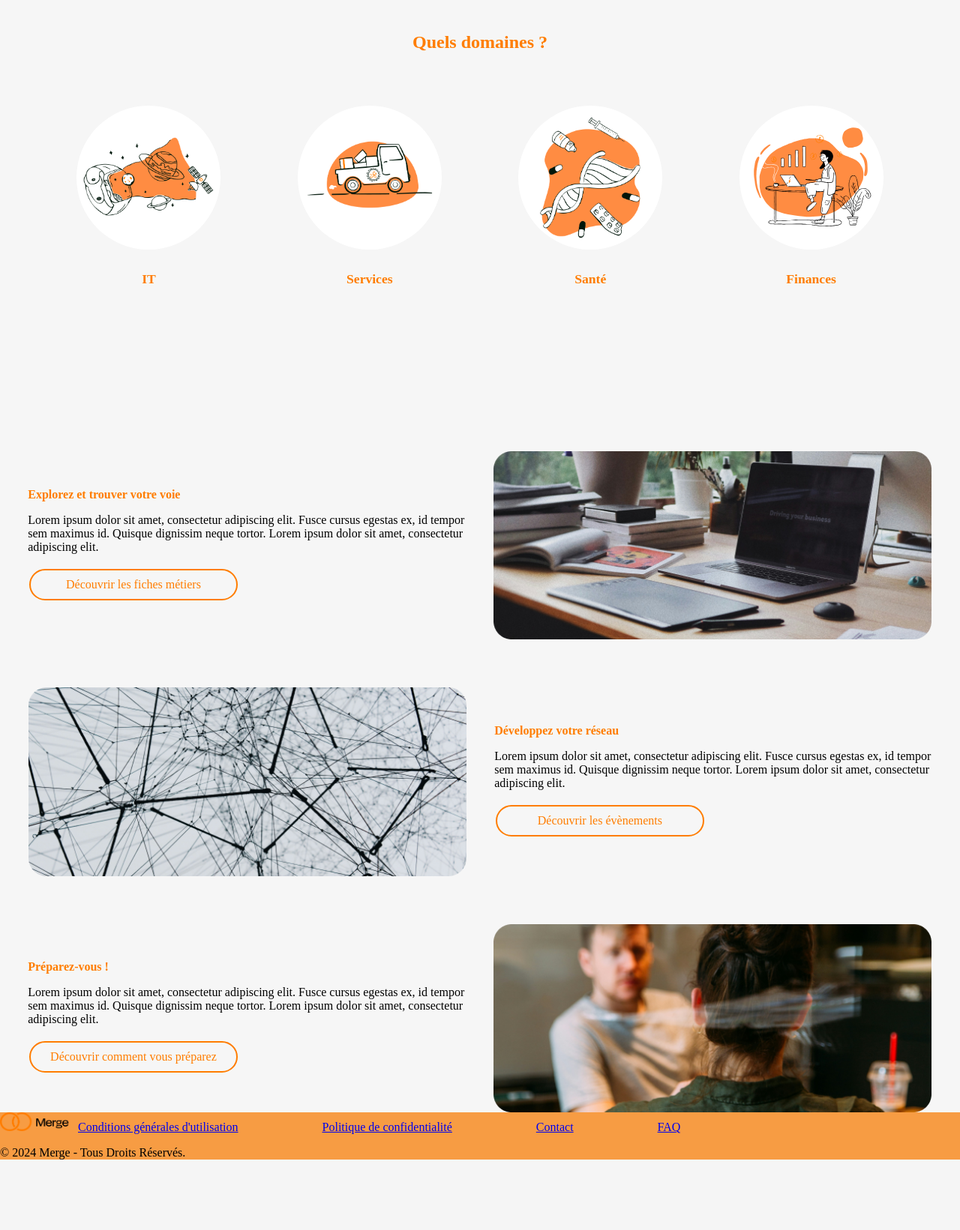
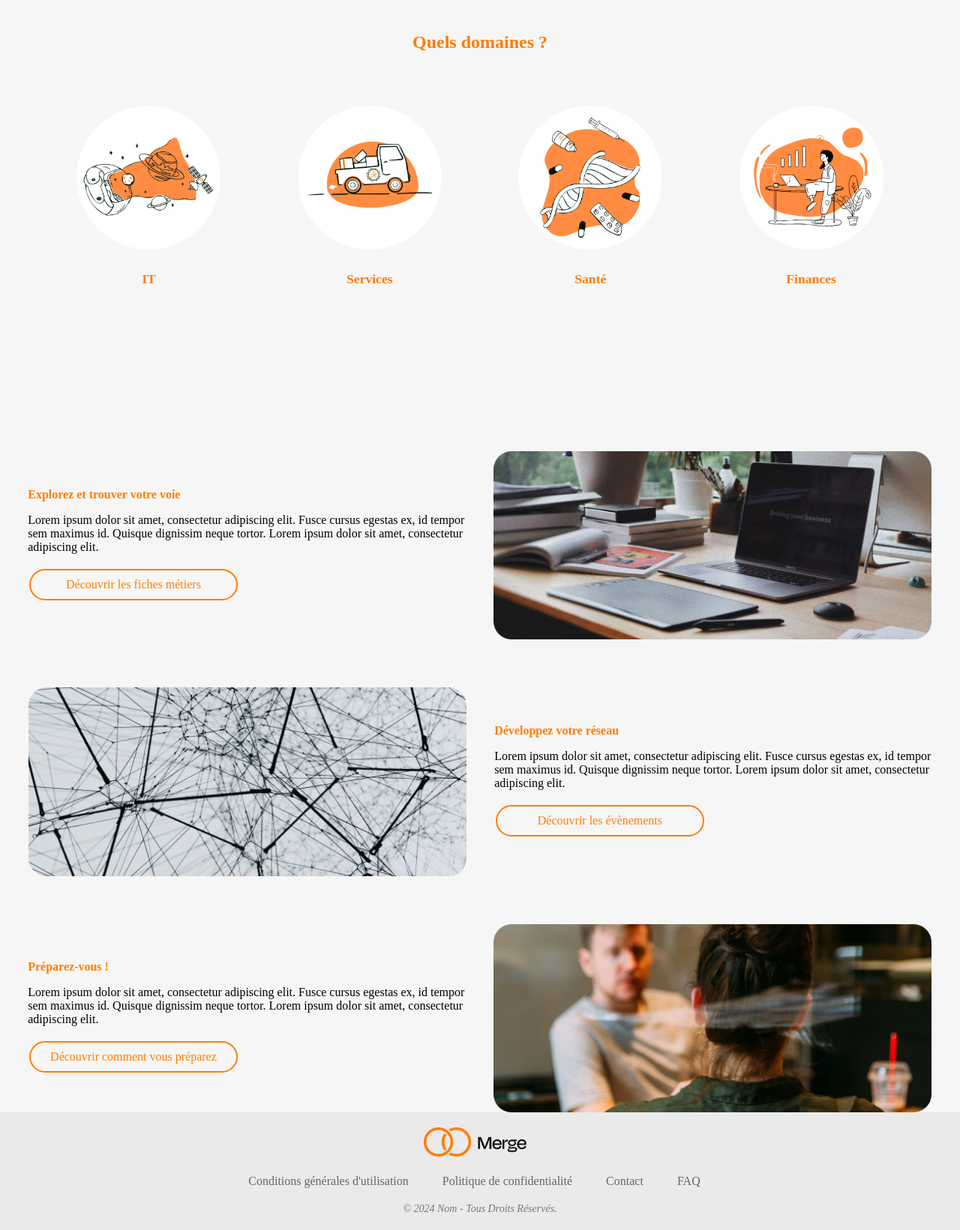
Before and after one commit to RobinNoiret/CESI_CPIA2_WEB-MERGE_WEBSITE, a PHP site: page / in a window 1280 px wide. Shown: the part 890-2531 px from the top of the page at 75% size. Before the commit the page ends 2437 px from the top, so only its background shows below. Run offline with PHP 8.4, Linux system fonts and the light colour scheme.

Commit message:
Mise à jour index et css pour petits ajustements sur le header et le footer (#15)

```diff
--- a/SITE/CSS/style.css
+++ b/SITE/CSS/style.css
@@ -38,7 +38,7 @@ header {
 body
 {
 	background-color: var(--blanc-fixe);
-    height: 100%;
+    height: auto;
     margin: 0;
     padding: 0;
     font-family: 'Poppins';
@@ -245,7 +245,7 @@ nav a:hover
     display: block;
     text-align: center;
     font-weight: bold;
-    position: relative;
+    position: static;
     margin: 4vw;
     font-size: 1.1rem;
 }
--- a/SITE/index.html
+++ b/SITE/index.html
@@ -139,17 +139,21 @@
 
     </div>
 
-    <footer>
-        <img id="nav-logo" src="Assets/logo avec texte.png">
-
-        <div class="nav-links">
-            <a href="#">Conditions générales d'utilisation</a> &nbsp; &nbsp;
-            <a href="#">Politique de confidentialité</a> &nbsp; &nbsp;
-            <a href="#">Contact</a> &nbsp; &nbsp;
-            <a href="#">FAQ</a>
+    <footer class="footer">
+        <div class="footer-group">
+            <div class="logo"><img src="Assets/logo avec texte.png" alt="logo-merge"></div>
         </div>
-
-        <p>© 2024 Merge - Tous Droits Réservés.</p>
+        <div class="footer-links">
+            <ul class="footer-list">
+                <li><a href="#" class="footer-link">Conditions générales d'utilisation</a></li>
+                <li><a href="#" class="footer-link">Politique de confidentialité</a></li>
+                <li><a href="#" class="footer-link">Contact</a></li>
+                <li><a href="#" class="footer-link">FAQ</a></li>
+            </ul>
+        </div>
+        <div class="footer-copyright">
+            <p class="footer-text">&#169; 2024 Nom - Tous Droits Réservés.</p>
+        </div>
     </footer>
 
 
```
